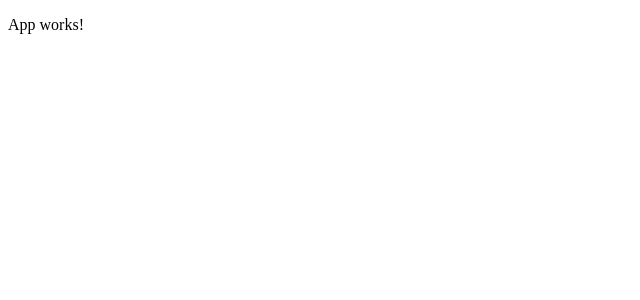
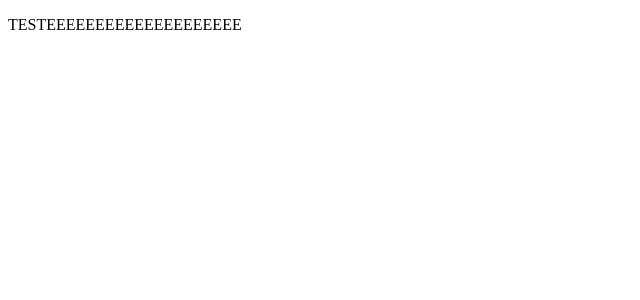
Before and after one commit to Ikeoh/fluig-tb-alteracao-registro, an Angular app in the folder angular-app/: page / in a window 1280 px wide. Shown: the top 300 px of the page, without its empty margins (0-640 px from the left). Built offline with nearby package versions, Linux system fonts and the light colour scheme.

Commit message:
Atualiza configuração do Angular para novo caminho de saída, desativa hashing de saída e modifica o conteúdo do componente principal

```diff
--- a/angular-app/angular.json
+++ b/angular-app/angular.json
@@ -17,7 +17,7 @@
         "build": {
           "builder": "@angular-devkit/build-angular:application",
           "options": {
-            "outputPath": "dist/angular-app",
+            "outputPath": "C:/workspace/HMO/wcm/widget/wgt_alteracao_registro/src/main/webapp/resources/js/app-angular",
             "index": "src/index.html",
             "browser": "src/main.ts",
             "polyfills": [
@@ -50,7 +50,7 @@
                   "maximumError": "8kB"
                 }
               ],
-              "outputHashing": "all"
+              "outputHashing": "none"
             },
             "development": {
               "optimization": false,
--- a/angular-app/src/app/app.component.html
+++ b/angular-app/src/app/app.component.html
@@ -1,4 +1,4 @@
-<p>App works!</p>
+<p>TESTEEEEEEEEEEEEEEEEEEEE</p>
 
 
 <router-outlet />
--- a/angular-app/src/app/app.component.ts
+++ b/angular-app/src/app/app.component.ts
@@ -1,9 +1,17 @@
 import { Component } from '@angular/core';
 import { RouterOutlet } from '@angular/router';
+import { APP_BASE_HREF } from '@angular/common';
+
 
 @Component({
   selector: 'app-root',
   imports: [RouterOutlet],
+  providers: [
+    {
+      provide: APP_BASE_HREF,
+      useValue: '/portal/p/1/teste'
+    }
+  ],
   templateUrl: './app.component.html',
   styleUrl: './app.component.scss'
 })
```
